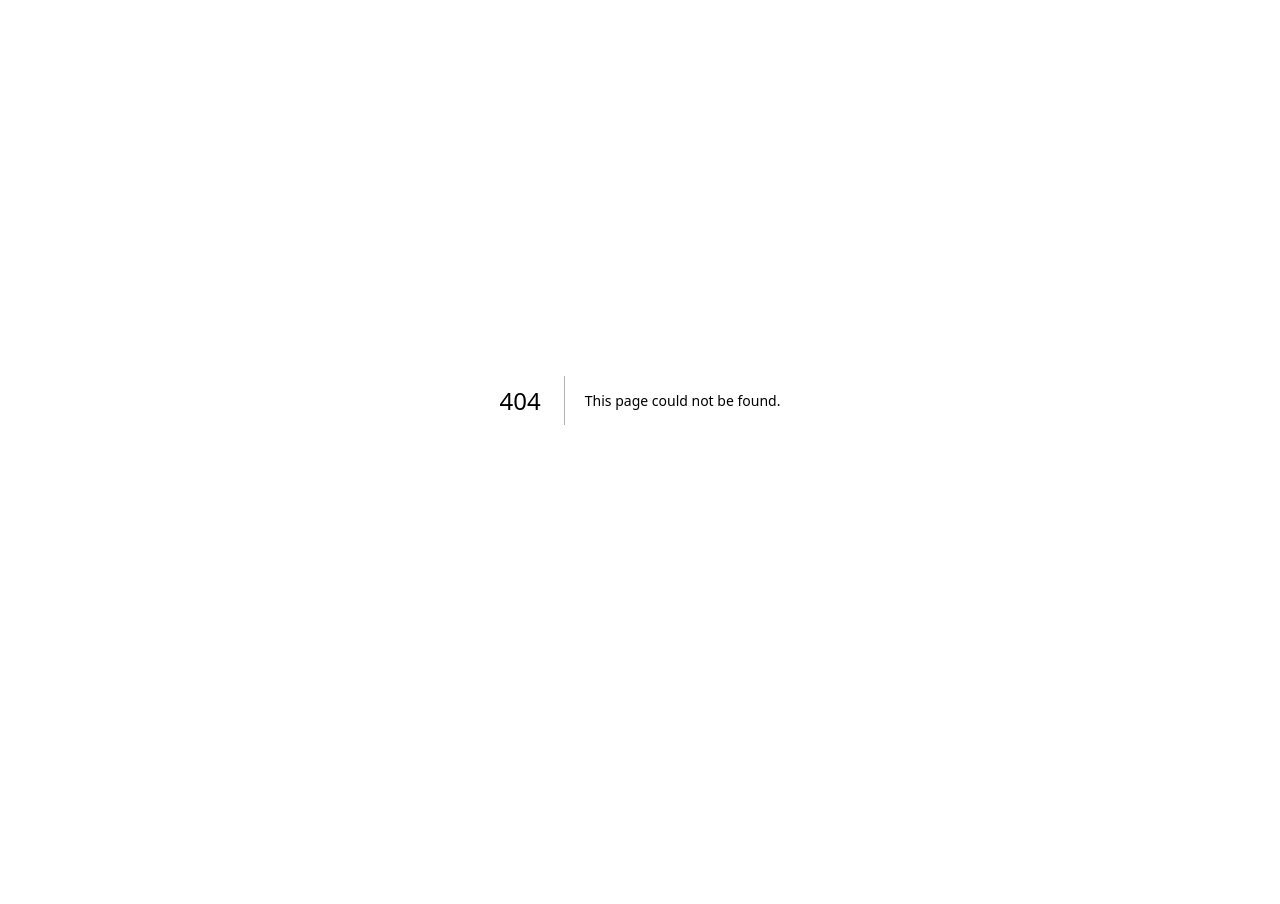
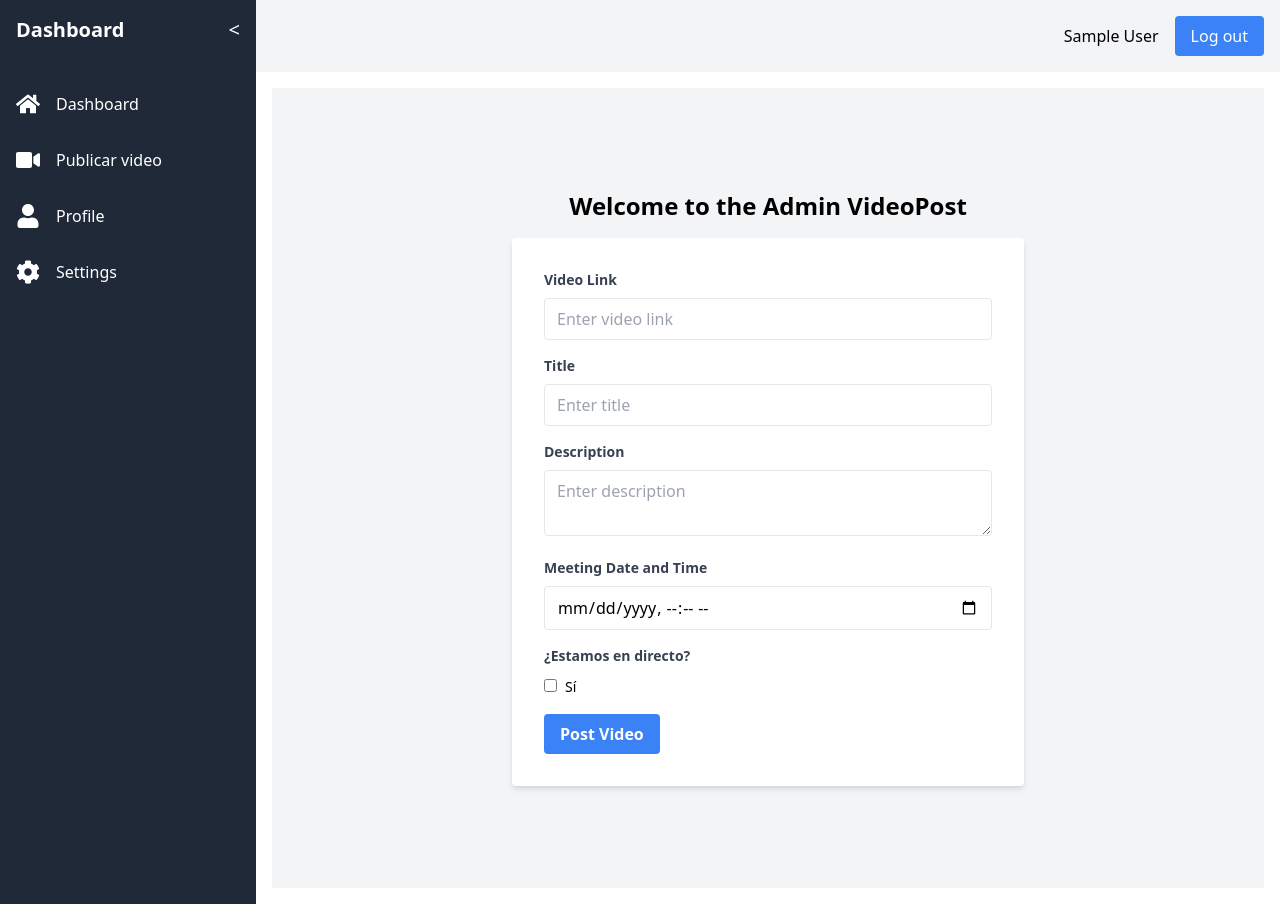
Before and after one commit to JuanDiRiv/IgleNextTailwind, a Next.js app: page /admin/videoPost in a window 1280 px wide. Before the commit this address had no page. Before the commit the page ends 800 px from the top, so only its background shows below. Built offline with nearby package versions, Linux system fonts and the light colour scheme; no server answers; sample sign-in values are in the browser's storage.

Commit message:
feat: Update admin dashboard layout and add video post functionality

```diff
--- /dev/null
+++ b/src/components/layout/Layout.tsx
@@ -0,0 +1,82 @@
+import { useState } from 'react';
+import { useAuthState } from 'react-firebase-hooks/auth';
+import { auth } from '@/utils/firebase/config';
+import { signOut } from 'firebase/auth';
+import { useRouter } from 'next/router';
+import Link from 'next/link';
+import { FaHome, FaUser, FaCog, FaVideo } from 'react-icons/fa';
+
+const Layout = ({ children }: any) => {
+  const [isSidebarOpen, setIsSidebarOpen] = useState(true);
+  const [user] = useAuthState(auth);
+  const router = useRouter();
+
+  const handleSignOut = () => {
+    signOut(auth);
+    if (typeof window !== 'undefined') {
+      sessionStorage.removeItem('user');
+      sessionStorage.removeItem('accessToken');
+    }
+    router.push('/signIn');
+  };
+
+  return (
+    <div className="flex h-full">
+      <aside className={`bg-gray-800 text-white transition-all duration-300 ${isSidebarOpen ? 'w-64' : 'w-16'}`}>
+        <div className="flex items-center justify-between p-4">
+          <span className={`text-xl font-bold ${isSidebarOpen ? 'block' : 'hidden'}`}>Dashboard</span>
+          <button onClick={() => setIsSidebarOpen(!isSidebarOpen)} className="text-xl">
+            {isSidebarOpen ? '<' : '>'}
+          </button>
+        </div>
+        <nav className="mt-4">
+          <ul>
+            <li className="flex items-center p-4 hover:bg-gray-700">
+              <Link href="/admin/dashboard" className="flex items-center w-full">
+                <FaHome className="text-2xl" />
+                <span className={`ml-4 ${isSidebarOpen ? 'block' : 'hidden'}`}>Dashboard</span>
+              </Link>
+            </li>
+            <li className="flex items-center p-4 hover:bg-gray-700">
+              <Link href="/admin/videoPost" className="flex items-center w-full">
+                <FaVideo className="text-2xl" />
+                <span className={`ml-4 ${isSidebarOpen ? 'block' : 'hidden'}`}>Publicar video</span>
+              </Link>
+            </li>
+            <li className="flex items-center p-4 hover:bg-gray-700">
+              <Link href="/profile" className="flex items-center w-full">
+                <FaUser className="text-2xl" />
+                <span className={`ml-4 ${isSidebarOpen ? 'block' : 'hidden'}`}>Profile</span>
+              </Link>
+            </li>
+            <li className="flex items-center p-4 hover:bg-gray-700">
+              <Link href="/settings" className="flex items-center w-full">
+                <FaCog className="text-2xl" />
+                <span className={`ml-4 ${isSidebarOpen ? 'block' : 'hidden'}`}>Settings</span>
+              </Link>
+            </li>
+          </ul>
+        </nav>
+      </aside>
+      <div className="flex-grow">
+        <header className="flex justify-end p-4 bg-gray-100">
+          <div className="flex items-center">
+            {user ? (
+              <>
+                <span className="mr-4">{user.displayName}</span>
+                <button onClick={handleSignOut} className="px-4 py-2 text-white bg-blue-500 rounded hover:bg-blue-700">
+                  Log out
+                </button>
+              </>
+            ) : (
+              <span>Loading...</span>
+            )}
+          </div>
+        </header>
+        <main className="p-4">{children}</main>
+      </div>
+    </div>
+  );
+};
+
+export default Layout;
--- a/src/pages/admin.tsx
+++ b/src/pages/admin/dashboard.tsx
@@ -2,8 +2,9 @@ import { useEffect } from 'react';
 import { useRouter } from 'next/router';
 import { useAuthState } from 'react-firebase-hooks/auth';
 import { auth } from '@/utils/firebase/config';
-import {  User } from 'firebase/auth'; // Adjust the import according to your setup
+import { User } from 'firebase/auth'; // Adjust the import according to your setup
 import { signOut } from 'firebase/auth';
+import Layout from '@/components/layout/Layout';
 
 // Extend the User type to include stsTokenManager
 interface CustomUser extends User {
@@ -12,7 +13,7 @@ interface CustomUser extends User {
   };
 }
 
-function Admin() {
+function Dashboard() {
   const [user] = useAuthState(auth) as unknown as [CustomUser | null];
   const router = useRouter();
 
@@ -25,20 +26,13 @@ function Admin() {
   }, [user, router]);
 
   return (
-    <div>
-      <button
-        onClick={() => {
-          signOut(auth);
-          if (typeof window !== 'undefined') {
-            sessionStorage.removeItem('user');
-            sessionStorage.removeItem('accessToken');
-          }
-        }}
-      >
-        Log out
-      </button>
-    </div>
+    <Layout>
+      <div className="flex flex-col items-center justify-center min-h-screen bg-gray-100">
+        <h1 className="text-2xl font-bold">Welcome to the Admin Dashboard</h1>
+
+      </div>
+    </Layout>
   );
 }
 
-export default Admin;
+export default Dashboard;
--- /dev/null
+++ b/src/pages/admin/videoPost.tsx
@@ -0,0 +1,130 @@
+import { useEffect, useState } from 'react';
+import { useRouter } from 'next/router';
+import { useAuthState } from 'react-firebase-hooks/auth';
+import { auth } from '@/utils/firebase/config';
+import { User } from 'firebase/auth'; // Adjust the import according to your setup
+import { signOut } from 'firebase/auth';
+import Layout from '@/components/layout/Layout';
+
+// Extend the User type to include stsTokenManager
+interface CustomUser extends User {
+    stsTokenManager: {
+        accessToken: string;
+    };
+}
+
+function VideoPost() {
+    const [user] = useAuthState(auth) as unknown as [CustomUser | null];
+    const router = useRouter();
+
+    const [link, setLink] = useState('');
+    const [title, setTitle] = useState('');
+    const [description, setDescription] = useState('');
+    const [meetingDateTime, setMeetingDateTime] = useState('');
+    const [isLive, setIsLive] = useState(false);
+
+    useEffect(() => {
+        const userSession = typeof window !== 'undefined' ? sessionStorage.getItem('accessToken') : null;
+        const token = sessionStorage.getItem('accessToken');
+        if (!user && !token) {
+            router.push('/signIn');
+        }
+    }, [user, router]);
+
+    const handleSubmit = (e: React.FormEvent) => {
+        e.preventDefault();
+        // Handle form submission logic here
+        console.log({ link, title, description, meetingDateTime, isLive });
+    };
+
+    return (
+        <Layout>
+            <div className="flex flex-col items-center justify-center min-h-screen bg-gray-100 p-4">
+                <h1 className="text-2xl font-bold mb-4">Welcome to the Admin VideoPost</h1>
+                <form onSubmit={handleSubmit} className="w-full max-w-lg bg-white p-8 rounded shadow-md">
+                    <div className="mb-4">
+                        <label htmlFor="link" className="block text-gray-700 text-sm font-bold mb-2">
+                            Video Link
+                        </label>
+                        <input
+                            type="text"
+                            id="link"
+                            value={link}
+                            onChange={(e) => setLink(e.target.value)}
+                            className="w-full px-3 py-2 border rounded"
+                            placeholder="Enter video link"
+                            required
+                        />
+                    </div>
+                    <div className="mb-4">
+                        <label htmlFor="title" className="block text-gray-700 text-sm font-bold mb-2">
+                            Title
+                        </label>
+                        <input
+                            type="text"
+                            id="title"
+                            value={title}
+                            onChange={(e) => setTitle(e.target.value)}
+                            className="w-full px-3 py-2 border rounded"
+                            placeholder="Enter title"
+                            required
+                        />
+                    </div>
+                    <div className="mb-4">
+                        <label htmlFor="description" className="block text-gray-700 text-sm font-bold mb-2">
+                            Description
+                        </label>
+                        <textarea
+                            id="description"
+                            value={description}
+                            onChange={(e) => setDescription(e.target.value)}
+                            className="w-full px-3 py-2 border rounded"
+                            placeholder="Enter description"
+                            required
+                        />
+                    </div>
+                    <div className="mb-4">
+                        <label htmlFor="meetingDateTime" className="block text-gray-700 text-sm font-bold mb-2">
+                            Meeting Date and Time
+                        </label>
+                        <input
+                            type="datetime-local"
+                            id="meetingDateTime"
+                            value={meetingDateTime}
+                            onChange={(e) => setMeetingDateTime(e.target.value)}
+                            className="w-full px-3 py-2 border rounded"
+                            required
+                        />
+                    </div>
+                    <div className="mb-4">
+                        <label htmlFor="isLive" className="block text-gray-700 text-sm font-bold mb-2">
+                            ¿Estamos en directo?
+                        </label>
+                        <input
+                            type="checkbox"
+                            id="isLive"
+                            checked={isLive}
+                            onChange={(e) => setIsLive(e.target.checked)}
+                            className="mr-2 leading-tight"
+                        />
+                        <span className="text-sm">Sí</span>
+                    </div>
+                    <div className="flex items-center justify-between">
+                        <button
+                            type="submit"
+                            className="bg-blue-500 hover:bg-blue-700 text-white font-bold py-2 px-4 rounded"
+                        >
+                            Post Video
+                        </button>
+                    </div>
+                </form>
+            </div>
+        </Layout>
+    );
+}
+
+export default VideoPost;
+
+
+
+//<iframe src="https://www.facebook.com/plugins/video.php?height=314&href=https%3A%2F%2Fwww.facebook.com%2Frioscajica%2Fvideos%2F3741656622719396%2F&show_text=false&width=560&t=0" width="560" height="314" style="border:none;overflow:hidden" scrolling="no" frameborder="0" allowfullscreen="true" allow="autoplay; clipboard-write; encrypted-media; picture-in-picture; web-share" allowFullScreen="true"></iframe>
--- a/src/pages/signIn.tsx
+++ b/src/pages/signIn.tsx
@@ -24,7 +24,7 @@ const SignIn = () => {
   const [user] = useAuthState(auth) as unknown as [CustomUser | null];
   const router = useRouter();
   const [isClient, setIsClient] = useState(false);
-  const [signOut] = useSignOut(auth);
+
 
   useEffect(() => {
     setIsClient(true);
@@ -34,7 +34,7 @@ const SignIn = () => {
 
   useEffect(() => {
     if (userToken) {
-      router.push('/admin');
+      router.push('/admin/dashboard');
     }
   }, [userToken, router]);
 
@@ -51,7 +51,7 @@ const SignIn = () => {
       if (user?.stsTokenManager?.accessToken) {
         sessionStorage.setItem('accessToken', user.stsTokenManager.accessToken);
         setFormState({ email: '', password: '', loading: false, error: null });
-        setTimeout(() => router.push('/admin'), 1000);
+        setTimeout(() => router.push('/admin/dashboard'), 1000);
       } else {
         setTimeout(() => setFormState((prevState) => ({ ...prevState, error: 'Failed to sign in. Please check your credentials and try again.' })), 1000);
       }
@@ -69,7 +69,7 @@ const SignIn = () => {
 
   return (
     <>
-      {!userToken ? (
+
         <div className="min-h-screen flex items-center justify-center bg-greenDark">
           <div className="bg-gray-800 p-10 rounded-lg shadow-xl w-96">
             <h1 className="text-white text-2xl mb-5">Sign In</h1>
@@ -108,25 +108,7 @@ const SignIn = () => {
             )}
           </div>
         </div>
-      ) : (
-        <div className="min-h-screen flex items-center justify-center bg-greenDark text-center">
-          <div className="bg-gray-800 p-11 rounded-lg shadow-xl w-96">
-            <h1 className="text-white text-2xl">Ya Iniciaste sesion</h1>
-            <button
-              onClick={() => {
-                signOut();
-                if (typeof window !== 'undefined') {
-                  sessionStorage.removeItem('user');
-                  sessionStorage.removeItem('accessToken');
-                }
-              }}
-              className="bg-red-500 text-white p-2 w-full rounded mt-4"
-            >
-              Log out
-            </button>
-          </div>
-        </div>
-      )}
+
     </>
   );
 };
--- a/src/utils/firebase/config.ts
+++ b/src/utils/firebase/config.ts
@@ -1,5 +1,6 @@
 import { initializeApp, getApps, getApp } from "firebase/app";
 import {getAuth} from 'firebase/auth'
+import { getFirestore } from 'firebase/firestore';
 
 const firebaseConfig = {
     apiKey: process.env.NEXT_PUBLIC_FIREBASE_API_KEY,
@@ -11,5 +12,6 @@ const firebaseConfig = {
 const app = !getApps().length ? initializeApp(firebaseConfig) : getApp()
 
 const auth = getAuth(app)
+const db = getFirestore(app)
 
-export {app, auth}
+export {app, auth , db}
```
